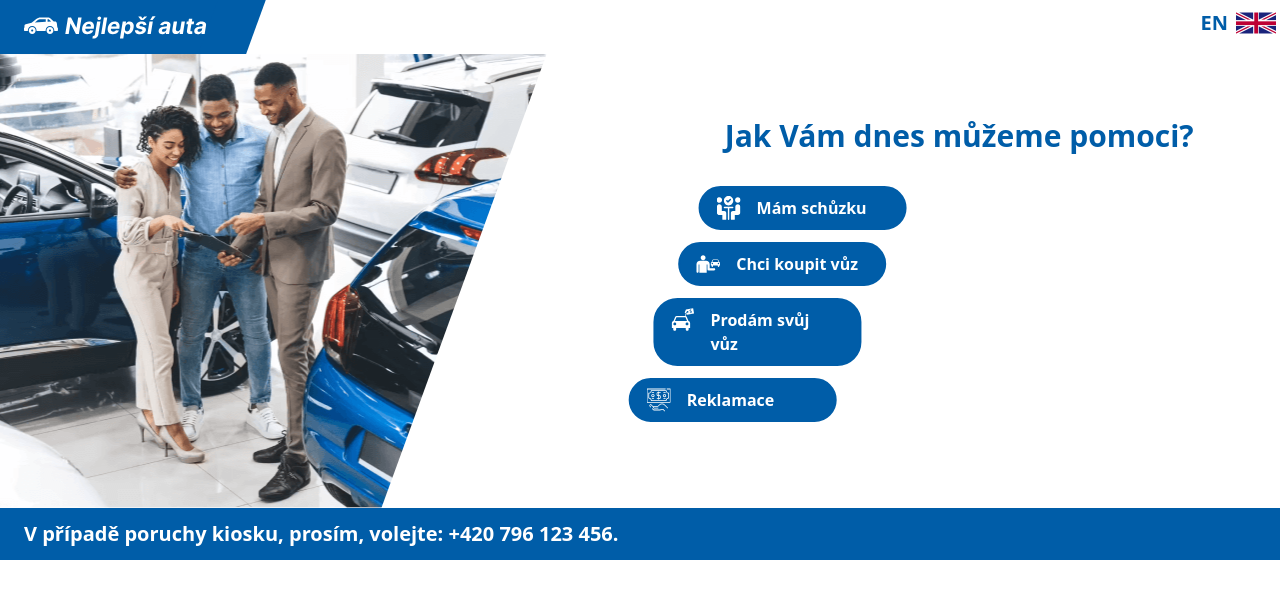
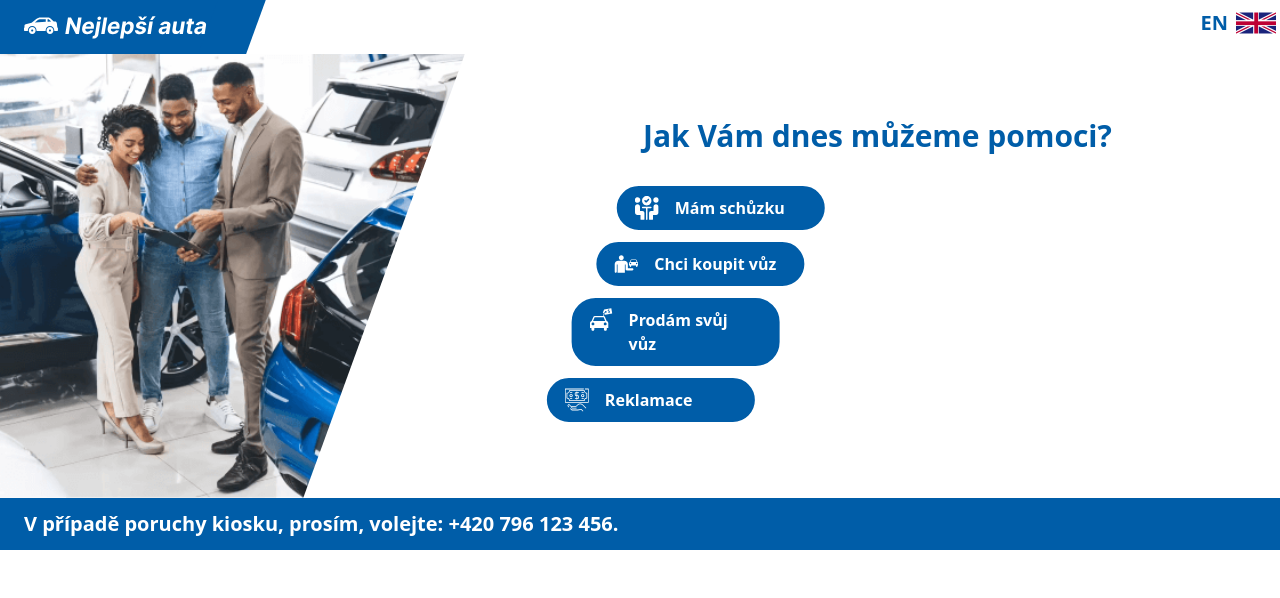
Before and after one commit to Tereza-mun/kiosek, a Vue app: page / in a window 1280 px wide. Shown: the top 598 px of the page. Built offline with nearby package versions, Linux system fonts and the light colour scheme.

Commit message:
Homepage image updated (smaller size)

```diff
--- a/src/views/KiosekHomepage.vue
+++ b/src/views/KiosekHomepage.vue
@@ -46,9 +46,9 @@ const options = [
       <div class="flex overflow-hidden">
         <div class="overflow-hidden relative -ml-24 -skew-x-20 max-w-140">
           <img
-            src="~@/assets/images/layout/car-dealer.png"
+            src="~@/assets/images/layout/car-dealership.png"
             alt="schůzka v autoprodejně"
-            class="skew-x-20 origin-top-right h-full object-cover">
+            class="skew-x-20 w-full origin-top-right h-full object-cover">
         </div>
         <div class="pl-52 pr-20 py-16 -skew-x-20">
           <h1 class="text-3xl font-bold text-blue-dark skew-x-20 mb-8">Jak Vám dnes můžeme pomoci?</h1>
```
Also changed, not shown: src/assets/images/layout/car-dealership.png (added).
